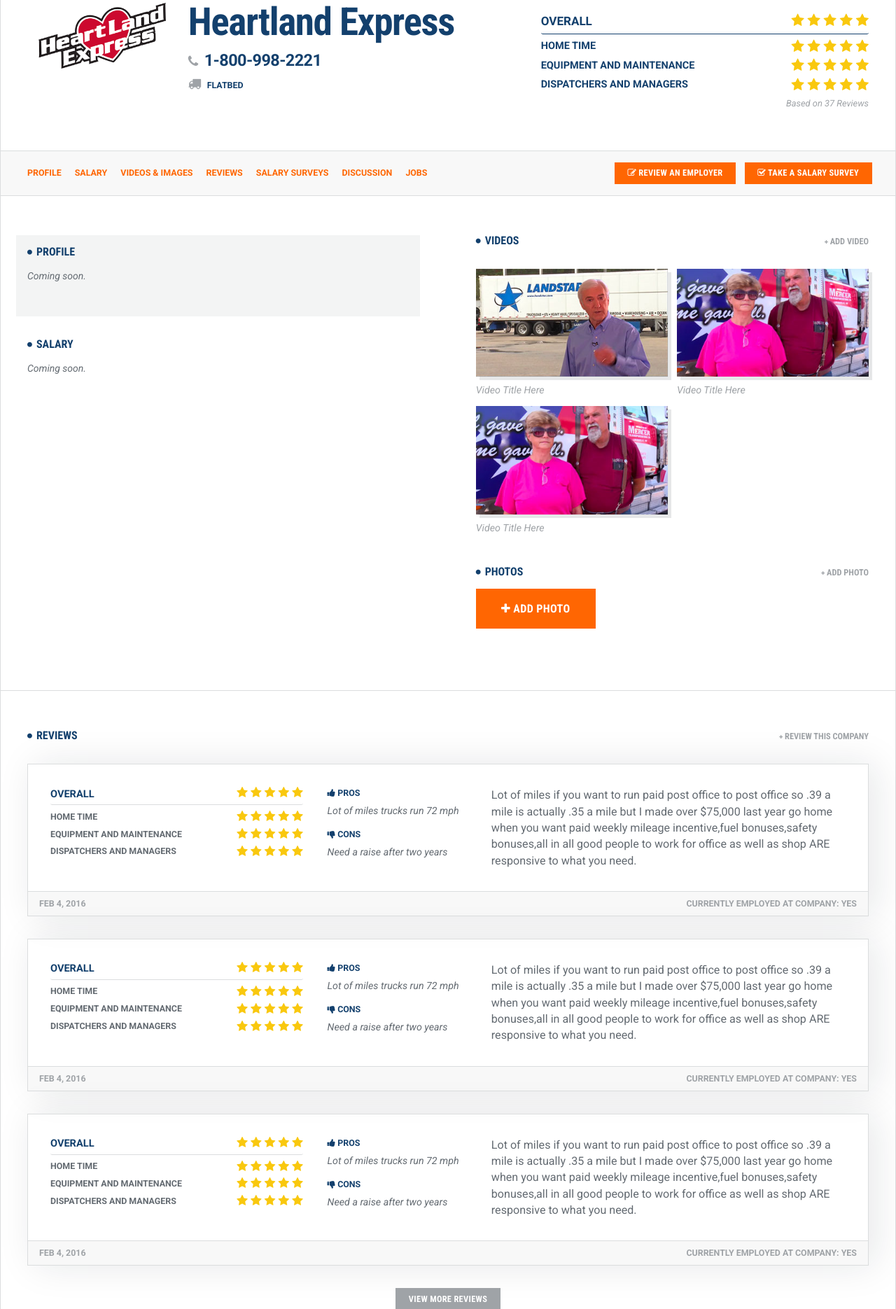
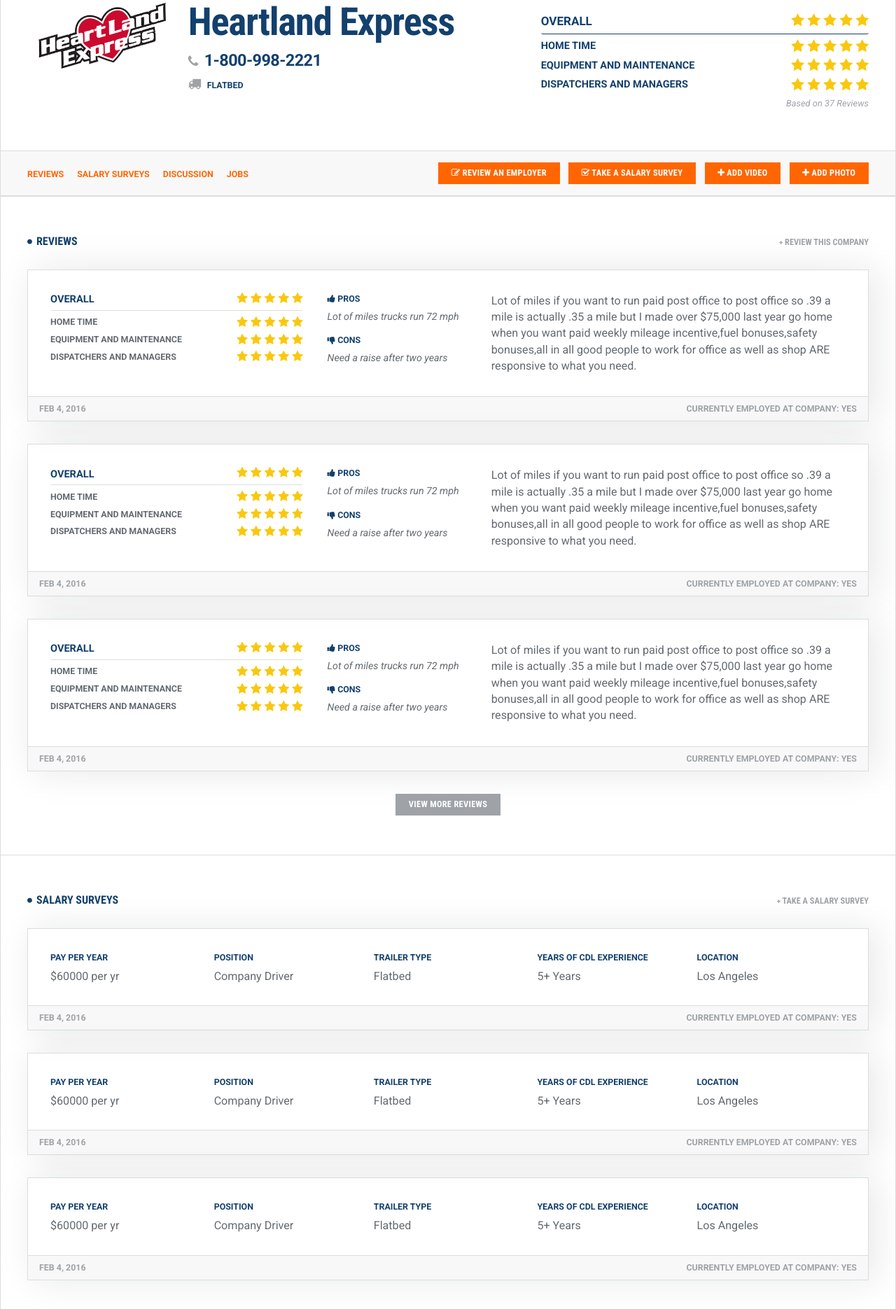
Before and after one commit to thisbythem/truckersreportjobs, a PHP site: page /company-detail-no-content.php in a window 1280 px wide. Shown: the part 141-2011 px from the top of the page at 70% size. Run offline with PHP 8.4, Linux system fonts and the light colour scheme; some libraries are stand-ins or nearby versions.

Commit message:
updated no-content styling

```diff
--- a/company-detail-no-content.php
+++ b/company-detail-no-content.php
@@ -34,9 +34,6 @@
       <div class="container">
         <div class="anchor-nav">
           <div class="link-wrap">
-            <a href="#profile">Profile</a>
-            <a href="#salary">Salary</a>
-            <a href="#media">Videos & Images</a>
             <a href="#reviews">Reviews</a>
             <a href="#salary-surveys">Salary Surveys</a>
             <a href="#discussion">Discussion</a>
@@ -46,62 +43,10 @@
         <div class="actions">
           <a href="/add-full-review.php"><i class="fa fa-pencil-square-o"></i> Review an Employer</a>
           <a href="/add-salary-survey.php"><i class="fa fa-check-square-o"></i> Take a Salary Survey</a>
+          <!-- IF NO VIDEO OR PHOTO CONTENT, SHOW -->
+          <a href="/add-video-image.php"><i class="fa fa-plus"></i> Add Video</a>
+          <a href="/add-video-image.php"><i class="fa fa-plus"></i> Add Photo</a>
         </div>
-      </div>
-    </div>
-
-    <div class="company-detail-section company-detail-salary-media">
-      <div class="container">
-
-        <div class="sub-group company-detail-salary-profile">
-
-          <!-- IF PROFILE, SHOW BELOW -->
-          <div class="company-profile" id="profile">
-            <h4><i class="fa fa-circle"></i> Profile</h4>
-            <div class="no-content-cta">
-              <p>
-                Coming soon.
-              </p>
-            </div>
-
-          </div>
-          <!-- END PROFILE BOX-->
-
-          <h4 id="salary"><i class="fa fa-circle"></i> Salary</h4>
-          <div class="no-content-cta">
-            <p>
-              Coming soon.
-            </p>
-          </div>
-        </div>
-
-        <div class="sub-group company-detail-media" id="media">
-
-          <h4><i class="fa fa-circle"></i> Videos <a href="/add-video-image.php"><i class="fa fa-plus"></i> Add Video</a></h4>
-          <div class="row company-videos-wrap">
-            <a class="venobox" data-type="youtube" data-overlay="rgba(19,64,108,0.85)" href="https://youtu.be/YETb5VzLsJg" data-autoplay="true">
-              <img src="../images/temp-vid-slug-1.jpg" />
-              <span>Video Title Here</span>
-            </a>
-            <a class="venobox" data-type="youtube" data-overlay="rgba(19,64,108,0.85)" href="https://youtu.be/YtJwOoUYOwc" data-autoplay="true">
-              <img src="../images/temp-vid-slug-2.jpg" />
-              <span>Video Title Here</span>
-            </a>
-            <a class="venobox" data-type="youtube" data-overlay="rgba(19,64,108,0.85)" href="https://youtu.be/YtJwOoUYOwc" data-autoplay="true">
-              <img src="../images/temp-vid-slug-2.jpg" />
-              <span>Video Title Here</span>
-            </a>
-          </div>
-
-          <h4><i class="fa fa-circle"></i> Photos <a href="/add-video-image.php"><i class="fa fa-plus"></i> Add Photo</a></h4>
-
-          <!-- IF NO CONTENT, SHOW -->
-          <div class="no-content-cta">
-            <a href="/add-video-image.php"><i class="fa fa-plus"></i> Add Photo</a>
-          </div>
-
-        </div>
-
       </div>
     </div>
 
--- a/css/site.css
+++ b/css/site.css
@@ -1939,7 +1939,6 @@ form {
   .company-detail-page .company-detail-header .company-rating-total {
     display: block;
     margin-top: 0.25rem;
-    text-align: right;
     font-size: 0.875em;
     font-style: italic;
     color: #9fa3a7; }
@@ -1962,11 +1961,14 @@ form {
     color: #13406d; }
     .company-detail-page .company-detail-header .rating-entry-wrap li:first-child {
       border-color: #13406d; }
-  @media screen and (max-width: 768px) {
+  @media screen and (max-width: 980px) {
+    .company-detail-page .company-detail-header .row {
+      margin: 0 auto;
+      max-width: 500px; }
     .company-detail-page .company-detail-header .rating-entry-wrap {
       margin-top: 1rem;
       font-size: 1.175em; } }
-  @media screen and (min-width: 768px) {
+  @media screen and (min-width: 980px) {
     .company-detail-page .company-detail-header h2 {
       font-size: 3em; }
     .company-detail-page .company-detail-header .sub-group:first-child {
@@ -2004,7 +2006,9 @@ form {
       .company-detail-page .company-detail-header .company-info .company-name-contact:last-child {
         margin-right: 0; }
     .company-detail-page .company-detail-header .company-logo {
-      max-height: none; } }
+      max-height: none; }
+    .company-detail-page .company-detail-header .company-rating-total {
+      text-align: right; } }
 .company-detail-page .company-detail-anchor-nav {
   padding: 1rem 0;
   border-top: 1px solid #dbddde;
@@ -2023,7 +2027,7 @@ form {
       -moz-transition: background-color 0.2s;
       transition: background-color 0.2s;
       background-color: #ff7d28; }
-  @media screen and (max-width: 768px) {
+  @media screen and (max-width: 980px) {
     .company-detail-page .company-detail-anchor-nav .anchor-nav {
       margin-bottom: 1rem; }
       .company-detail-page .company-detail-anchor-nav .anchor-nav .link-wrap {
@@ -2047,15 +2051,13 @@ form {
           margin-right: 0; }
         .company-detail-page .company-detail-anchor-nav .anchor-nav a:nth-child(2n+1) {
           clear: left; } }
-  @media screen and (min-width: 768px) {
-    .company-detail-page .company-detail-anchor-nav .anchor-nav, .company-detail-page .company-detail-anchor-nav .actions {
-      display: inline-block;
-      vertical-align: middle;
-      white-space: normal;
-      width: 50%; }
+  @media screen and (min-width: 980px) {
+    .company-detail-page .company-detail-anchor-nav .anchor-nav {
+      float: left; }
     .company-detail-page .company-detail-anchor-nav .link-wrap {
-      display: inline-block; }
+      margin-top: 0.5rem; }
     .company-detail-page .company-detail-anchor-nav .actions {
+      float: right;
       text-align: right; }
       .company-detail-page .company-detail-anchor-nav .actions a {
         margin-left: 0.5rem; }
--- a/sass/pages/_company-detail-page.sass
+++ b/sass/pages/_company-detail-page.sass
@@ -52,7 +52,6 @@
     .company-rating-total
       display: block
       margin-top: .25rem
-      text-align: right
       font-size: .875em
       font-style: italic
       color: $gray-medium
@@ -83,12 +82,15 @@
         border-color: $brand-blue
 
 
-    +media($smallScreenDown)
+    +media($mediumScreenDown)
+      .row
+        margin: 0 auto
+        max-width: 500px
       .rating-entry-wrap
         margin-top: 1rem
         font-size: 1.175em
 
-    +media($smallScreenUp)
+    +media($mediumScreenUp)
       h2
         font-size: 3em
       .sub-group
@@ -113,6 +115,9 @@
       .company-logo
         max-height: none
 
+      .company-rating-total
+        text-align: right
+
 
   .company-detail-anchor-nav
     padding: 1rem 0
@@ -126,7 +131,7 @@
       a
         +btn
         +btn-small
-    +media($smallScreenDown)
+    +media($mediumScreenDown)
       .anchor-nav
         margin-bottom: 1rem
         .link-wrap
@@ -139,15 +144,13 @@
           +omega(2n)
           padding: .5rem 0
 
-    +media($smallScreenUp)
-      .anchor-nav, .actions
-        display: inline-block
-        vertical-align: middle
-        white-space: normal
-        width: 50%
+    +media($mediumScreenUp)
+      .anchor-nav
+        float: left
       .link-wrap
-        display: inline-block
+        margin-top: .5rem
       .actions
+        float: right
         text-align: right
         a
           margin-left: .5rem
```
Also changed, not shown: 1 other file.
